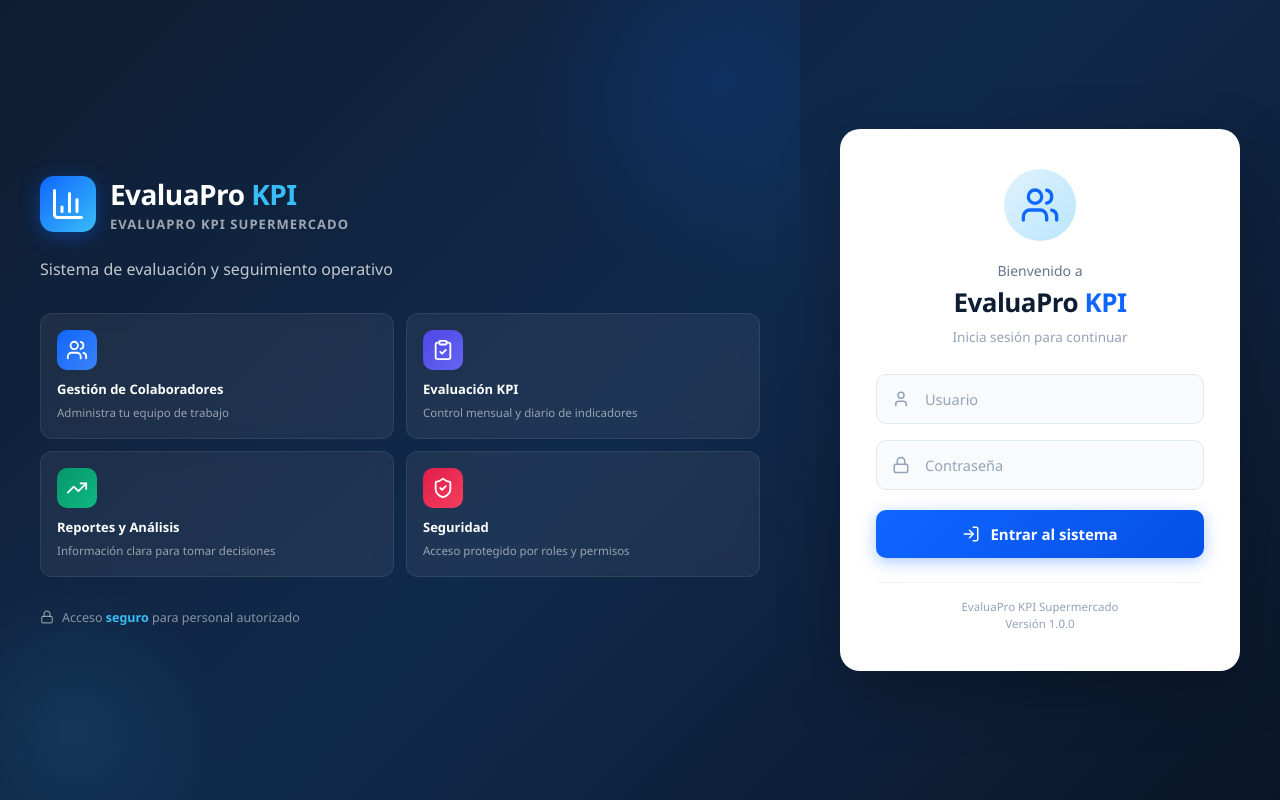
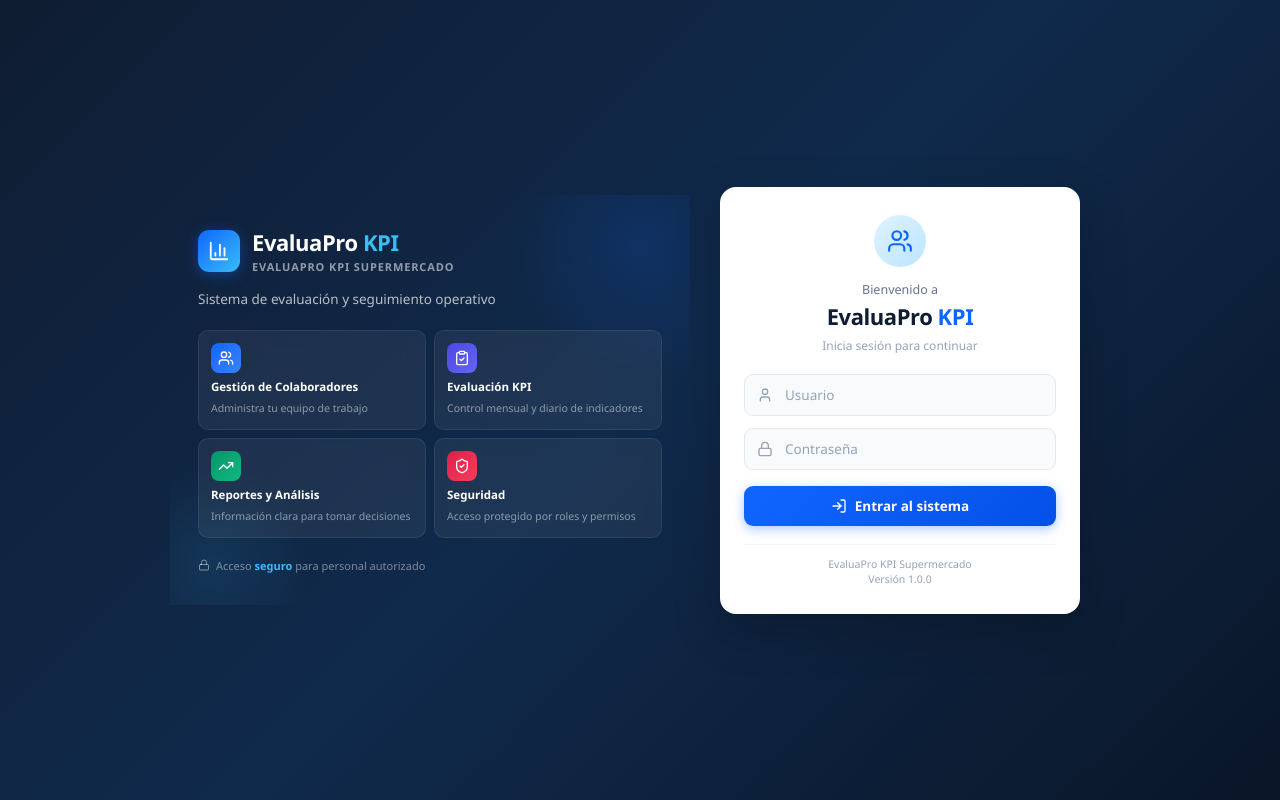
Before and after one commit to usocasa46-ai/EvaluaPro_KPI_PC, a React (Vite) app: page / in a window 1280 px wide. Built offline with nearby package versions, Linux system fonts and the light colour scheme.

Commit message:
Ajustar login compacto y organizado

```diff
--- a/src/App.css
+++ b/src/App.css
@@ -1017,16 +1017,18 @@ button {
 .login-page {
   min-height: 100vh;
   display: flex;
+  align-items: center;
+  justify-content: center;
   background: linear-gradient(135deg, #0f1d32 0%, #102a4c 50%, #0a1628 100%);
   overflow: hidden;
 }
 
 .login-panel-left {
-  flex: 1;
+  flex: 0 1 520px;
   display: flex;
   flex-direction: column;
   justify-content: center;
-  padding: 48px 40px;
+  padding: 32px 28px;
   color: #ffffff;
   position: relative;
   overflow: hidden;
@@ -1035,10 +1037,10 @@ button {
 .login-panel-left::before {
   content: "";
   position: absolute;
-  top: -120px;
-  right: -120px;
-  width: 400px;
-  height: 400px;
+  top: -80px;
+  right: -80px;
+  width: 260px;
+  height: 260px;
   border-radius: 50%;
   background: radial-gradient(circle, rgba(15, 102, 255, 0.15), transparent 70%);
   pointer-events: none;
@@ -1047,10 +1049,10 @@ button {
 .login-panel-left::after {
   content: "";
   position: absolute;
-  bottom: -80px;
-  left: -80px;
-  width: 300px;
-  height: 300px;
+  bottom: -60px;
+  left: -60px;
+  width: 200px;
+  height: 200px;
   border-radius: 50%;
   background: radial-gradient(circle, rgba(56, 189, 248, 0.1), transparent 70%);
   pointer-events: none;
@@ -1059,26 +1061,27 @@ button {
 .login-brand-left {
   display: flex;
   align-items: center;
-  gap: 14px;
-  margin-bottom: 24px;
+  gap: 12px;
+  margin-bottom: 16px;
   position: relative;
   z-index: 1;
 }
 
 .login-logo-icon {
-  width: 56px;
-  height: 56px;
-  border-radius: 14px;
+  width: 42px;
+  height: 42px;
+  border-radius: 11px;
   background: linear-gradient(135deg, #0f66ff, #38bdf8);
   display: grid;
   place-items: center;
   color: #ffffff;
-  box-shadow: 0 4px 20px rgba(15, 102, 255, 0.4);
+  box-shadow: 0 3px 14px rgba(15, 102, 255, 0.4);
+  flex-shrink: 0;
 }
 
 .login-brand-title {
   margin: 0;
-  font-size: 28px;
+  font-size: 22px;
   font-weight: 900;
   color: #ffffff;
   letter-spacing: -0.02em;
@@ -1090,19 +1093,19 @@ button {
 
 .login-brand-subtitle {
   margin: 2px 0 0;
-  font-size: 13px;
+  font-size: 11px;
   font-weight: 700;
-  color: rgba(255, 255, 255, 0.6);
+  color: rgba(255, 255, 255, 0.55);
   text-transform: uppercase;
   letter-spacing: 0.08em;
 }
 
 .login-brand-desc {
-  margin: 0 0 32px;
-  font-size: 16px;
-  line-height: 1.5;
-  color: rgba(255, 255, 255, 0.75);
-  max-width: 380px;
+  margin: 0 0 20px;
+  font-size: 13.5px;
+  line-height: 1.45;
+  color: rgba(255, 255, 255, 0.7);
+  max-width: 340px;
   position: relative;
   z-index: 1;
 }
@@ -1110,8 +1113,8 @@ button {
 .login-features-grid {
   display: grid;
   grid-template-columns: 1fr 1fr;
-  gap: 12px;
-  margin-bottom: 32px;
+  gap: 8px;
+  margin-bottom: 20px;
   position: relative;
   z-index: 1;
 }
@@ -1119,8 +1122,8 @@ button {
 .login-feature-card {
   background: rgba(255, 255, 255, 0.06);
   border: 1px solid rgba(255, 255, 255, 0.08);
-  border-radius: 12px;
-  padding: 16px;
+  border-radius: 10px;
+  padding: 12px;
   backdrop-filter: blur(8px);
   transition: background 0.2s;
 }
@@ -1130,12 +1133,12 @@ button {
 }
 
 .login-feature-icon {
-  width: 40px;
-  height: 40px;
-  border-radius: 10px;
+  width: 30px;
+  height: 30px;
+  border-radius: 8px;
   display: grid;
   place-items: center;
-  margin-bottom: 10px;
+  margin-bottom: 6px;
   color: #ffffff;
 }
 
@@ -1157,24 +1160,24 @@ button {
 
 .login-feature-card strong {
   display: block;
-  font-size: 13px;
+  font-size: 11.5px;
   font-weight: 700;
   color: #ffffff;
-  margin-bottom: 2px;
+  margin-bottom: 1px;
 }
 
 .login-feature-card span {
-  font-size: 11.5px;
-  color: rgba(255, 255, 255, 0.55);
-  line-height: 1.35;
+  font-size: 10.5px;
+  color: rgba(255, 255, 255, 0.5);
+  line-height: 1.3;
 }
 
 .login-access-badge {
   display: inline-flex;
   align-items: center;
-  gap: 8px;
-  font-size: 12.5px;
-  color: rgba(255, 255, 255, 0.5);
+  gap: 6px;
+  font-size: 11px;
+  color: rgba(255, 255, 255, 0.45);
   position: relative;
   z-index: 1;
 }
@@ -1184,46 +1187,46 @@ button {
 }
 
 .login-panel-right {
-  width: 480px;
-  min-width: 380px;
+  width: 420px;
+  min-width: 320px;
   display: flex;
   align-items: center;
   justify-content: center;
-  padding: 40px;
+  padding: 24px;
   position: relative;
 }
 
 .login-card-right {
   width: 100%;
-  max-width: 400px;
+  max-width: 360px;
   background: #ffffff;
-  border-radius: 20px;
-  padding: 40px 36px;
-  box-shadow: 0 20px 60px rgba(0, 0, 0, 0.25);
+  border-radius: 16px;
+  padding: 28px 24px;
+  box-shadow: 0 16px 48px rgba(0, 0, 0, 0.22);
   text-align: center;
 }
 
 .login-avatar {
-  width: 72px;
-  height: 72px;
+  width: 52px;
+  height: 52px;
   border-radius: 50%;
   background: linear-gradient(135deg, #e0f2fe, #bae6fd);
   display: grid;
   place-items: center;
-  margin: 0 auto 20px;
+  margin: 0 auto 14px;
   color: #0f66ff;
 }
 
 .login-welcome {
   margin: 0;
-  font-size: 14px;
+  font-size: 12.5px;
   color: #64748b;
   font-weight: 500;
 }
 
 .login-title {
-  margin: 4px 0 8px;
-  font-size: 26px;
+  margin: 3px 0 6px;
+  font-size: 22px;
   font-weight: 900;
   color: #0f1d32;
   letter-spacing: -0.02em;
@@ -1234,14 +1237,14 @@ button {
 }
 
 .login-subtitle {
-  margin: 0 0 28px;
-  font-size: 13.5px;
+  margin: 0 0 20px;
+  font-size: 12px;
   color: #94a3b8;
 }
 
 .login-form {
   display: grid;
-  gap: 16px;
+  gap: 12px;
   text-align: left;
 }
 
@@ -1250,7 +1253,7 @@ button {
   align-items: center;
   gap: 0;
   border: 1.5px solid #e2e8f0;
-  border-radius: 10px;
+  border-radius: 9px;
   overflow: hidden;
   transition: border-color 0.2s, box-shadow 0.2s;
   background: #f8fafc;
@@ -1258,15 +1261,15 @@ button {
 
 .login-input-group:focus-within {
   border-color: #0f66ff;
-  box-shadow: 0 0 0 3px rgba(15, 102, 255, 0.12);
+  box-shadow: 0 0 0 3px rgba(15, 102, 255, 0.1);
   background: #ffffff;
 }
 
 .login-input-icon {
   display: grid;
   place-items: center;
-  width: 48px;
-  min-height: 48px;
+  width: 40px;
+  min-height: 40px;
   color: #94a3b8;
   flex-shrink: 0;
 }
@@ -1276,8 +1279,8 @@ button {
   border: none;
   outline: none;
   background: transparent;
-  padding: 14px 14px 14px 0;
-  font-size: 14.5px;
+  padding: 10px 12px 10px 0;
+  font-size: 13.5px;
   color: #0f1d32;
   font-family: inherit;
 }
@@ -1290,52 +1293,53 @@ button {
   display: flex;
   align-items: center;
   justify-content: center;
-  gap: 10px;
+  gap: 8px;
   width: 100%;
-  padding: 14px;
+  padding: 11px;
   margin-top: 4px;
   border: none;
-  border-radius: 10px;
+  border-radius: 9px;
   background: linear-gradient(135deg, #0f66ff, #0550e8);
   color: #ffffff;
-  font-size: 15px;
+  font-size: 13.5px;
   font-weight: 700;
   font-family: inherit;
   cursor: pointer;
-  box-shadow: 0 4px 16px rgba(15, 102, 255, 0.35);
+  box-shadow: 0 3px 12px rgba(15, 102, 255, 0.35);
   transition: transform 0.15s, box-shadow 0.15s;
 }
 
 .login-btn-submit:hover {
   transform: translateY(-1px);
-  box-shadow: 0 6px 24px rgba(15, 102, 255, 0.45);
+  box-shadow: 0 5px 18px rgba(15, 102, 255, 0.45);
 }
 
 .login-btn-submit:active {
   transform: translateY(0);
-  box-shadow: 0 2px 8px rgba(15, 102, 255, 0.3);
+  box-shadow: 0 2px 6px rgba(15, 102, 255, 0.3);
 }
 
 .login-error {
   margin: 0;
   text-align: center;
-  font-size: 13px;
+  font-size: 12px;
 }
 
 .login-footer-right {
   display: flex;
   flex-direction: column;
-  gap: 2px;
-  margin-top: 24px;
-  padding-top: 16px;
+  gap: 1px;
+  margin-top: 18px;
+  padding-top: 12px;
   border-top: 1px solid #f1f5f9;
-  font-size: 11.5px;
+  font-size: 10.5px;
   color: #94a3b8;
 }
 
 @media (max-width: 860px) {
   .login-page {
     flex-direction: column;
+    padding: 16px;
   }
 
   .login-panel-left {
@@ -1345,12 +1349,12 @@ button {
   .login-panel-right {
     width: 100%;
     min-width: 0;
-    padding: 24px 16px;
+    padding: 16px 0;
   }
 
   .login-card-right {
-    padding: 32px 24px;
-    border-radius: 16px;
+    padding: 28px 20px;
+    border-radius: 14px;
   }
 }
 
--- a/src/pages/Login.jsx
+++ b/src/pages/Login.jsx
@@ -23,7 +23,7 @@ export default function Login({ supermarketName, onLogin }) {
       <section className="login-panel-left">
         <div className="login-brand-left">
           <div className="login-logo-icon">
-            <BarChart3 size={36} />
+            <BarChart3 size={22} />
           </div>
           <div>
             <h1 className="login-brand-title">
@@ -40,28 +40,28 @@ export default function Login({ supermarketName, onLogin }) {
         <div className="login-features-grid">
           <div className="login-feature-card">
             <div className="login-feature-icon login-feature-icon--blue">
-              <Users size={22} />
+              <Users size={16} />
             </div>
             <strong>Gestión de Colaboradores</strong>
             <span>Administra tu equipo de trabajo</span>
           </div>
           <div className="login-feature-card">
             <div className="login-feature-icon login-feature-icon--indigo">
-              <ClipboardCheck size={22} />
+              <ClipboardCheck size={16} />
             </div>
             <strong>Evaluación KPI</strong>
             <span>Control mensual y diario de indicadores</span>
           </div>
           <div className="login-feature-card">
             <div className="login-feature-icon login-feature-icon--emerald">
-              <TrendingUp size={22} />
+              <TrendingUp size={16} />
             </div>
             <strong>Reportes y Análisis</strong>
             <span>Información clara para tomar decisiones</span>
           </div>
           <div className="login-feature-card">
             <div className="login-feature-icon login-feature-icon--rose">
-              <ShieldCheck size={22} />
+              <ShieldCheck size={16} />
             </div>
             <strong>Seguridad</strong>
             <span>Acceso protegido por roles y permisos</span>
@@ -69,7 +69,7 @@ export default function Login({ supermarketName, onLogin }) {
         </div>
 
         <div className="login-access-badge">
-          <Lock size={14} />
+          <Lock size={12} />
           <span>Acceso <strong>seguro</strong> para personal autorizado</span>
         </div>
       </section>
@@ -77,7 +77,7 @@ export default function Login({ supermarketName, onLogin }) {
       <section className="login-panel-right">
         <div className="login-card-right">
           <div className="login-avatar">
-            <Users size={40} />
+            <Users size={26} />
           </div>
 
           <p className="login-welcome">Bienvenido a</p>
@@ -86,7 +86,7 @@ export default function Login({ supermarketName, onLogin }) {
 
           <form className="login-form" onSubmit={submit}>
             <label className="login-input-group">
-              <span className="login-input-icon"><User size={18} /></span>
+              <span className="login-input-icon"><User size={16} /></span>
               <input
                 name="usuario"
                 type="text"
@@ -97,7 +97,7 @@ export default function Login({ supermarketName, onLogin }) {
               />
             </label>
             <label className="login-input-group">
-              <span className="login-input-icon"><Lock size={18} /></span>
+              <span className="login-input-icon"><Lock size={16} /></span>
               <input
                 name="password"
                 type="password"
@@ -111,7 +111,7 @@ export default function Login({ supermarketName, onLogin }) {
             {error ? <p className="form-error login-error">{error}</p> : null}
 
             <button className="login-btn-submit" type="submit">
-              <LogIn size={18} />
+              <LogIn size={16} />
               Entrar al sistema
             </button>
           </form>
```
